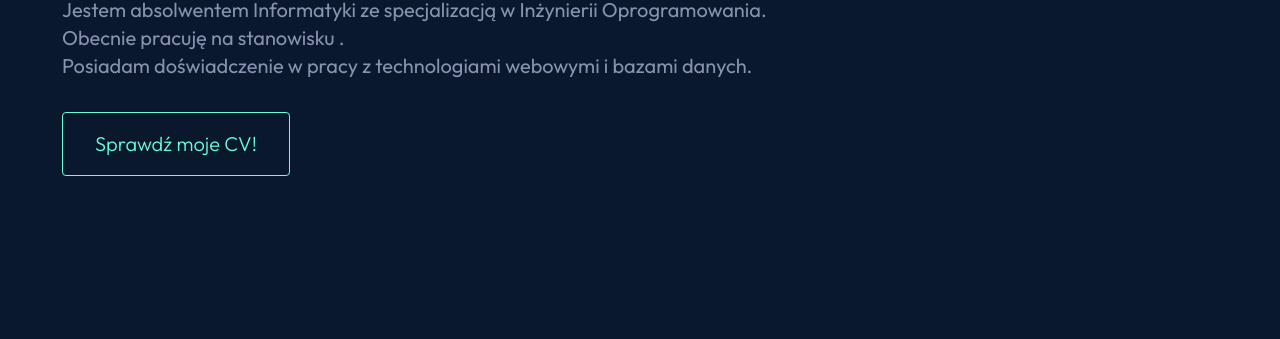
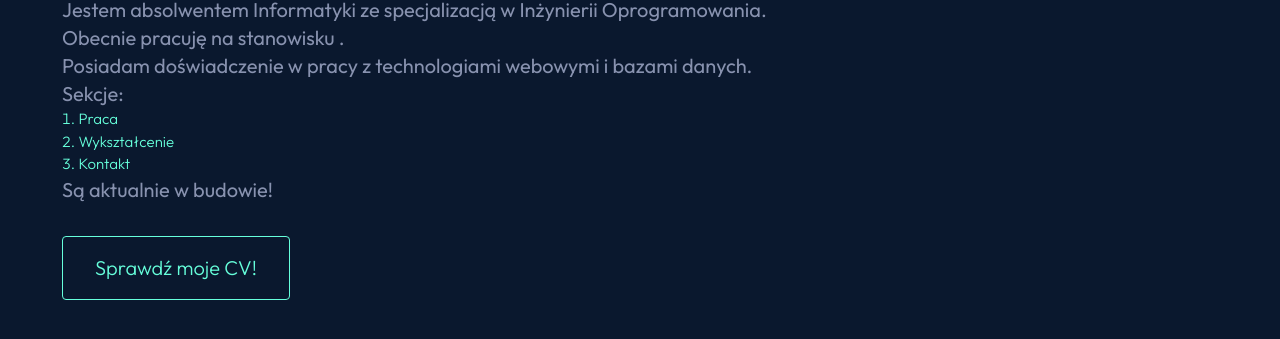
Before and after one commit to Krzysiekksi6/ksiazekcode, a website: page index.html in a window 1280 px wide. Shown: the part 417-756 px from the top of the page. Drawn offline with nearby package versions, Linux system fonts and the light colour scheme; files that its build step writes are made by us from their sources; files whose address does not match are found by name.

Commit message:
feature/first page 2

```diff
--- a/index.html
+++ b/index.html
@@ -87,6 +87,13 @@
             Posiadam doświadczenie w pracy z technologiami webowymi i bazami
             danych.
           </p>
+          <p>Sekcje:</p>
+          <ol class="in-progress-list">
+            <li class="text-accent-400">Praca</li>
+            <li class="text-accent-400">Wykształcenie</li>
+            <li class="text-accent-400">Kontakt</li>
+          </ol>
+          <p>Są aktualnie w budowie!</p>
         </div>
         <div class="about-me__resume">
           <button class="btn">
--- a/src/sass/_components.scss
+++ b/src/sass/_components.scss
@@ -3,6 +3,9 @@
 
 $border-radius: 4px;
 
+.in-progress-list {
+  list-style-position: inside;
+}
 .btn {
   padding: 1rem 2rem;
   background: transparent;
```
Also changed, not shown: 1 other file.
